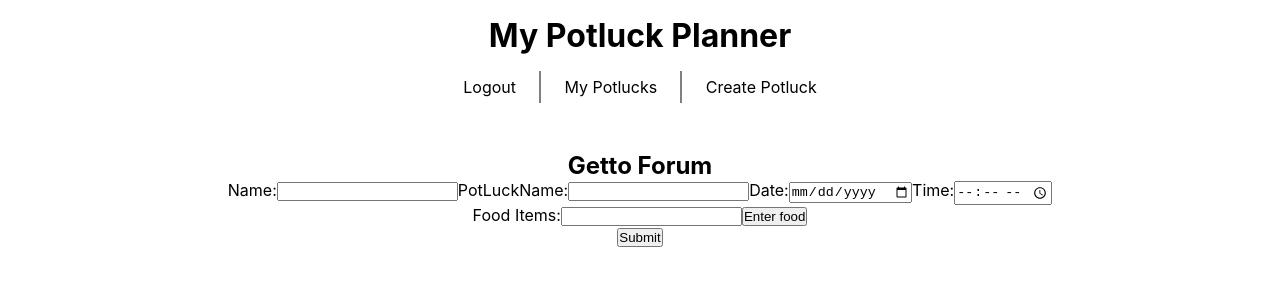
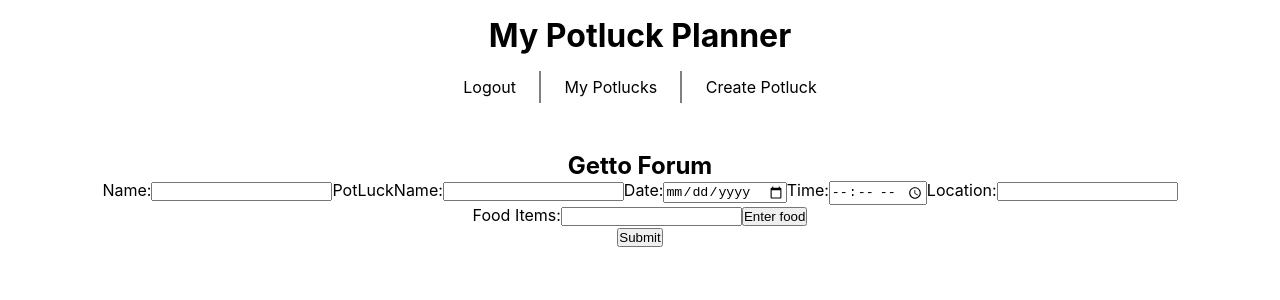
Before and after one commit to Build-Week-Making-Potlucks-Greate-Again/front-end, a React (Create React App) app: page /create-potluck in a window 1280 px wide. Shown: the top 300 px of the page. Built offline with nearby package versions, Linux system fonts and the light colour scheme; sample sign-in values are in the browser's storage.

Commit message:
got it to work thx jonny

```diff
--- a/src/components/CreateForm.js
+++ b/src/components/CreateForm.js
@@ -2,16 +2,15 @@
     import FoodList from "./FoodList";
 
     function CreateForm(props) {
-    const { values, change, submit } = props;
+    const { values, change, submit, formValues } = props;
 
     const onChange = (e) => {
     const { name, value } = e.target;
     change(name, value);
     };
+
     // Food Proccessor
     const [foodItem, setfoodItem] = useState("");
-    const initalFoodList = [];
-    const [foodList, setFoodList] = useState(initalFoodList);
 
     const foodChange = (e) => {
         const { name, value } = e.target;
@@ -21,7 +20,7 @@
 
     const foodSubmit = (e) => {
         e.preventDefault();
-        setFoodList([...foodList, foodItem]);
+
         change("food", foodItem);
         setfoodItem("");
     };
@@ -29,9 +28,11 @@
     //  food proccess end
 
     const onSubmit = (e) => {
-        // e.preventDefault();
+        e.preventDefault();
 
-        foodSubmit()
+        // foodSubmit()
+
+        submit()
 
         console.log('submit in createFrom')
     }
@@ -74,6 +75,10 @@
                 name="time"
                 />
             </label>
+            <label>
+                Location:
+                <input type="text" value={values.location} onChange={values.location} name="location" />
+            </label>
 
             {/* Food Proccesser */}
             <div>
@@ -87,7 +92,7 @@
                 />
                 <button onClick={foodSubmit}>Enter food</button>
                 </label>
-                <FoodList food={foodList} list={setFoodList} />
+                <FoodList food={values} formValues={formValues} />
             </div>
 
             <button onClick={onSubmit}>Submit</button>
--- a/src/components/FoodList.js
+++ b/src/components/FoodList.js
@@ -1,21 +1,27 @@
 import React from "react";
 import * as FaIcons from "react-icons/fa";
 
-function FoodList({ food, list }) {
+function FoodList({ food, formValues }) {
+
     const deleteFoodItem = (e) => {
         e.preventDefault();
+
         const btnClick = e.target.parentNode.parentNode.parentNode.innerText
-        // console.log(e.target.parentNode.parentNode.parentNode.innerText, "buttonClick");
 
-        // console.log(e.target.parentNode.parentNode.innerText, "deleteFoodItem");
+        // console.log(food, "deleteFoodItem");
 
-        console.log(food, "deleteFoodItem");
-        list(food.filter((foodItem) => foodItem !== btnClick));
+        formValues({
+            ...food,
+            food: [...food.food.filter((foodItem) => foodItem !== btnClick)]
+        })
+
+
+
     };
 
     return (
     <ul>
-        {food.map((foodItem) => {
+        {food.food.map((foodItem) => {
         return (
             <li>
             {foodItem}
--- a/src/pages/Create-Pot-Lucks.js
+++ b/src/pages/Create-Pot-Lucks.js
@@ -10,14 +10,15 @@ function CreatePotLucks() {
         name: "",
         date: "",
         time: "",
+        location: '',
         PotLuckName: "",
         food: []
-        };
+    };
 
     const [formValues, setFormValues] = useState(initialForm);
 
     const formChange = (name, values) => {
-        console.log(name, values);
+        // console.log(name, values);
         if (name === "food") {
             setFormValues({
             ...formValues,
@@ -31,8 +32,8 @@ function CreatePotLucks() {
         }
     };
 
-    const formSubmit = (e) => {
-        e.preventDefault();
+    const formSubmit = () => {
+
         const newPotLuck = {
             name: formValues.name,
             date: formValues.date,
@@ -40,14 +41,16 @@ function CreatePotLucks() {
             PotLuckName: formValues.PotLuckName,
             food: formValues.food
         };
+
         console.log(newPotLuck);
+
         setFormValues(initialForm);
     };
 
     return (
         <div className="App">
             <h2>Getto Forum</h2>
-            <CreateForm values={formValues} change={formChange} submit={formSubmit} />
+            <CreateForm values={formValues} change={formChange} submit={formSubmit} formValues={setFormValues}/>
         </div>
     );
     }
```
